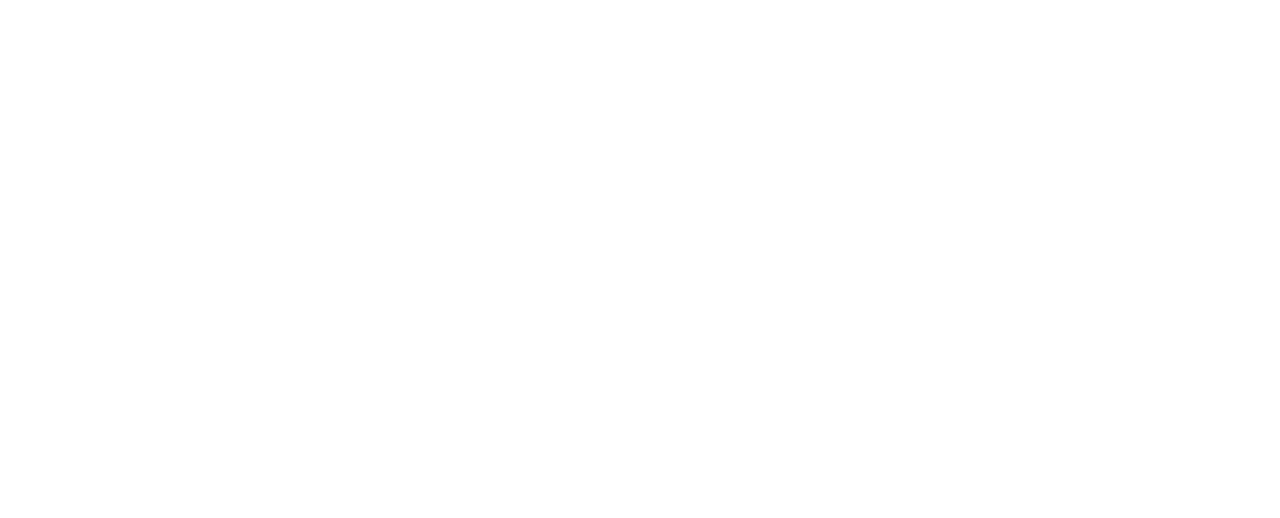
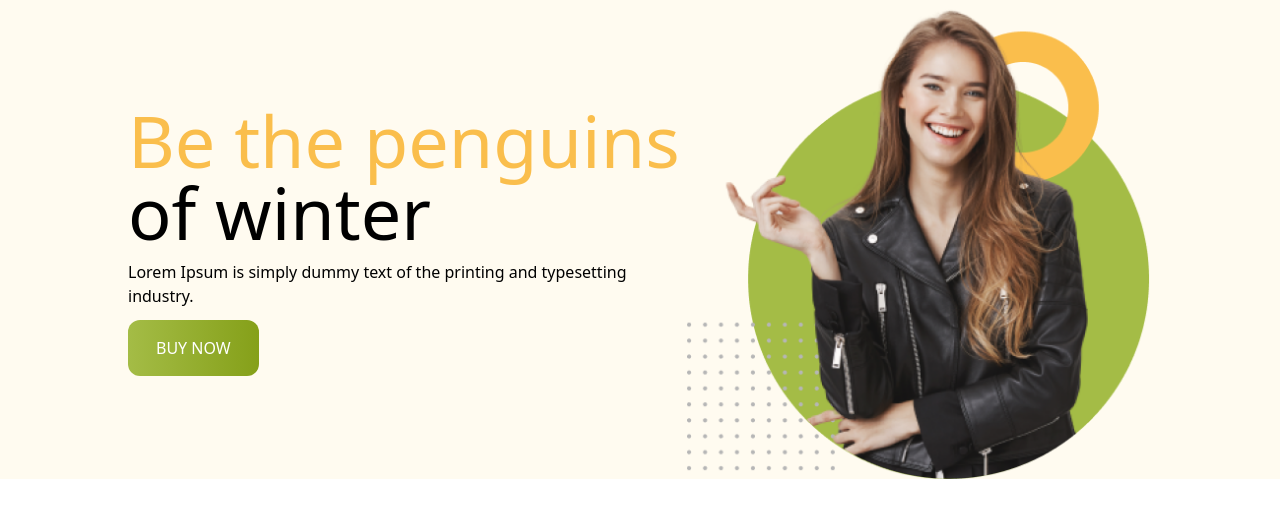
Before and after one commit to MaskuraBegum/penguin-fashion-tailwind, a plain HTML site: page index.html in a window 1280 px wide. Drawn offline with nearby package versions, Linux system fonts and the light colour scheme.

Commit message:
added header

```diff
--- a/index.html
+++ b/index.html
@@ -4,10 +4,22 @@
     <meta charset="UTF-8">
     <meta name="viewport" content="width=device-width, initial-scale=1.0">
     <title>penguin fashion</title>
+    <script src="https://cdn.tailwindcss.com"></script>
 </head>
 <body>
-    <header>
-        <nav></nav>
+    <header class="bg-[#FFFBF0;]">
+        <div class="flex justify-between items-center px-32">
+            <div>
+                <h1 class="text-7xl"><span class="text-[#FABE4C;]">Be the penguins</span><br>
+                     of winter</h1>
+                     <p class="my-3">Lorem Ipsum is simply dummy text of the printing
+                        and typesetting industry.</p>
+                        <button class="bg-gradient-to-r from-[#A4BC46] to-[#85A019] rounded-xl px-7 py-4 uppercase text-white">buy now</button>
+            </div>
+            <div>
+                <img src="images/model.png" alt="">
+            </div>
+        </div>
     </header>
     <main>
 
--- /dev/null
+++ b/tailwind.config.js
@@ -0,0 +1,8 @@
+/** @type {import('tailwindcss').Config} */
+module.exports = {
+    content: ["./src/**/*.{html,js}"],
+    theme: {
+      extend: {},
+    },
+    plugins: [],
+  }
```
Also changed, not shown: icons/bg1.png (added), icons/bg2.png (added), icons/bg3.png (added), icons/box.png (added), icons/house.png (added), icons/logo.png (added), icons/question.png (added), icons/shopping-cart 1.png (added), images/jacket-1.png (added), images/jacket-2.png (added), images/jacket-3.png (added), images/jacket-4.png (added), images/jacket-5.png (added), images/jacket-6.png (added), 2 more files.
